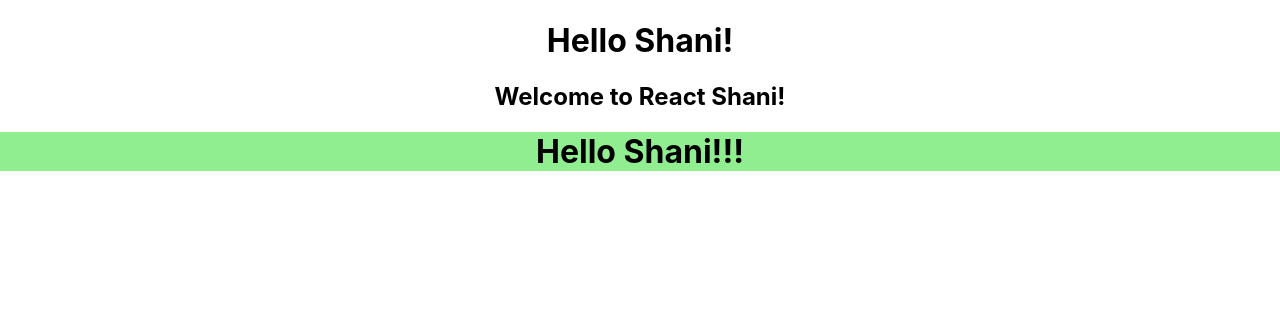
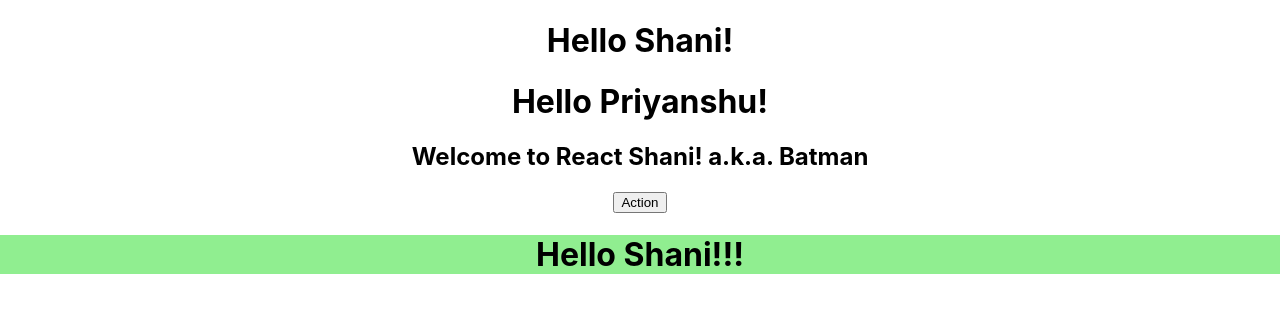
Before and after one commit to Shani-Kumar-Gupta/Gem-MEARN-Training-2023, a React (Create React App) app in the folder React/workspace/hello-world/: page / in a window 1280 px wide. Shown: the top 312 px of the page. Built offline with nearby package versions, Linux system fonts and the light colour scheme.

Commit message:
Props: Functional and Class based component | props.children | evaluate expression in JSX inside curly brases {}

```diff
--- a/React/workspace/hello-world/src/App.js
+++ b/React/workspace/hello-world/src/App.js
@@ -6,8 +6,11 @@ import Hello from './components/Hello';
 function App() {
   return (
     <div className="App">
-      <Greet />
-      <Welcome />
+      <Greet greetPeopleName='Shani' />
+      <Greet greetPeopleName='Priyanshu' />
+      <Welcome greetPeopleName='Shani' heroName='Batman' >
+        <button>Action</button>
+      </Welcome>
       <Hello />
     </div>
   );
--- a/React/workspace/hello-world/src/components/Greet.js
+++ b/React/workspace/hello-world/src/components/Greet.js
@@ -1,9 +1,12 @@
 import React, { memo } from 'react';
 
-const Greet = () => {
+const Greet = (props) => {
+  // destrcuture on the fly using { greetPeopleName }
+  const { greetPeopleName } = props;
+
   return (
     <div classNames="greet">
-      <h1>Hello Shani!</h1>
+      <h1>Hello {greetPeopleName}!</h1>
     </div>
   );
 };
--- a/React/workspace/hello-world/src/components/Welcome.js
+++ b/React/workspace/hello-world/src/components/Welcome.js
@@ -9,7 +9,11 @@ class Welcome extends React.Component {
   render() {
     return (
       <div className="welcome">
-        <h2>Welcome to React Shani!</h2>
+        <h2>
+          Welcome to React {this.props.greetPeopleName}! a.k.a.{' '}
+          {this.props.heroName}
+        </h2>
+        {this.props.children}
       </div>
     );
   }
```
Also changed, not shown: 1 other file (tests, documents, lock files or other folders).
